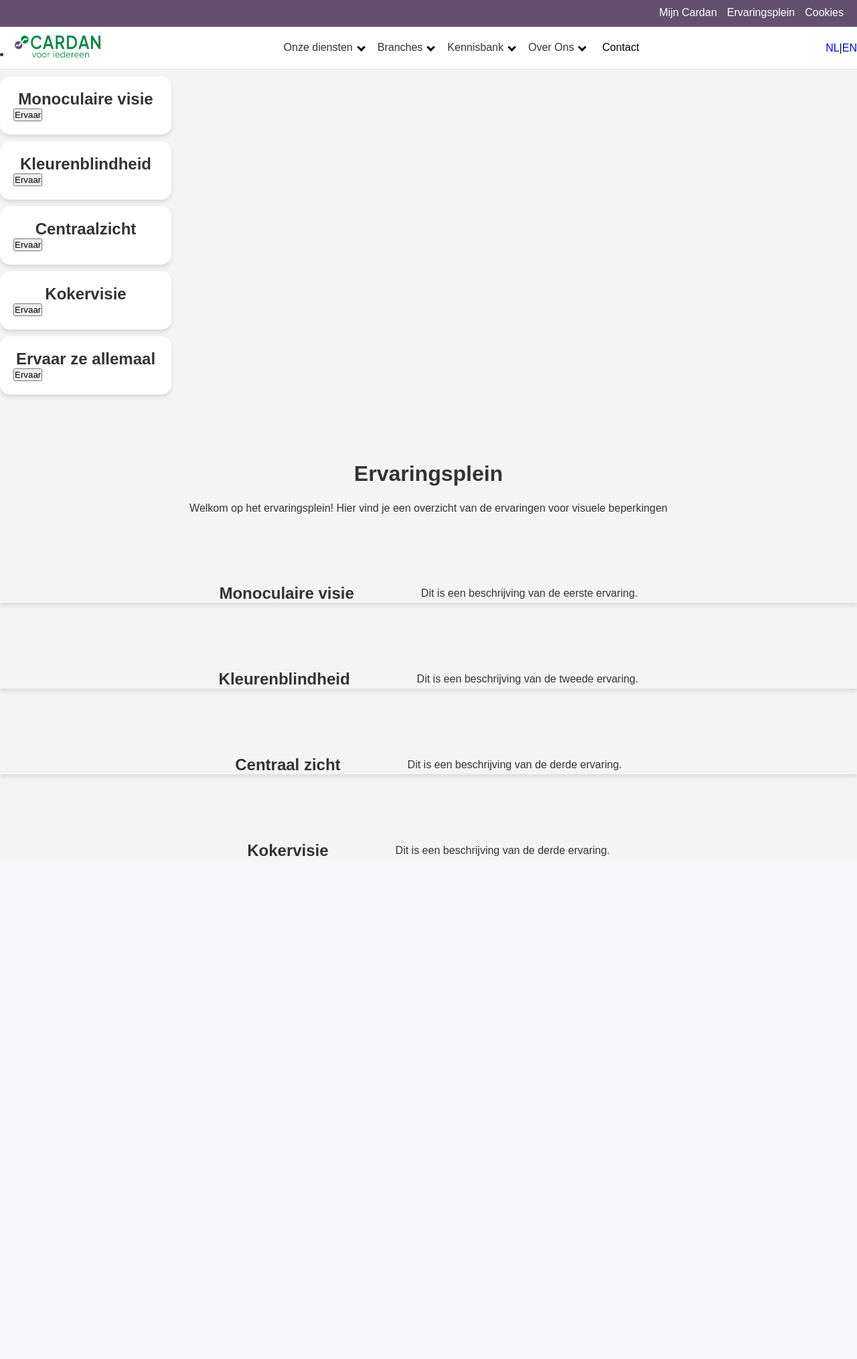
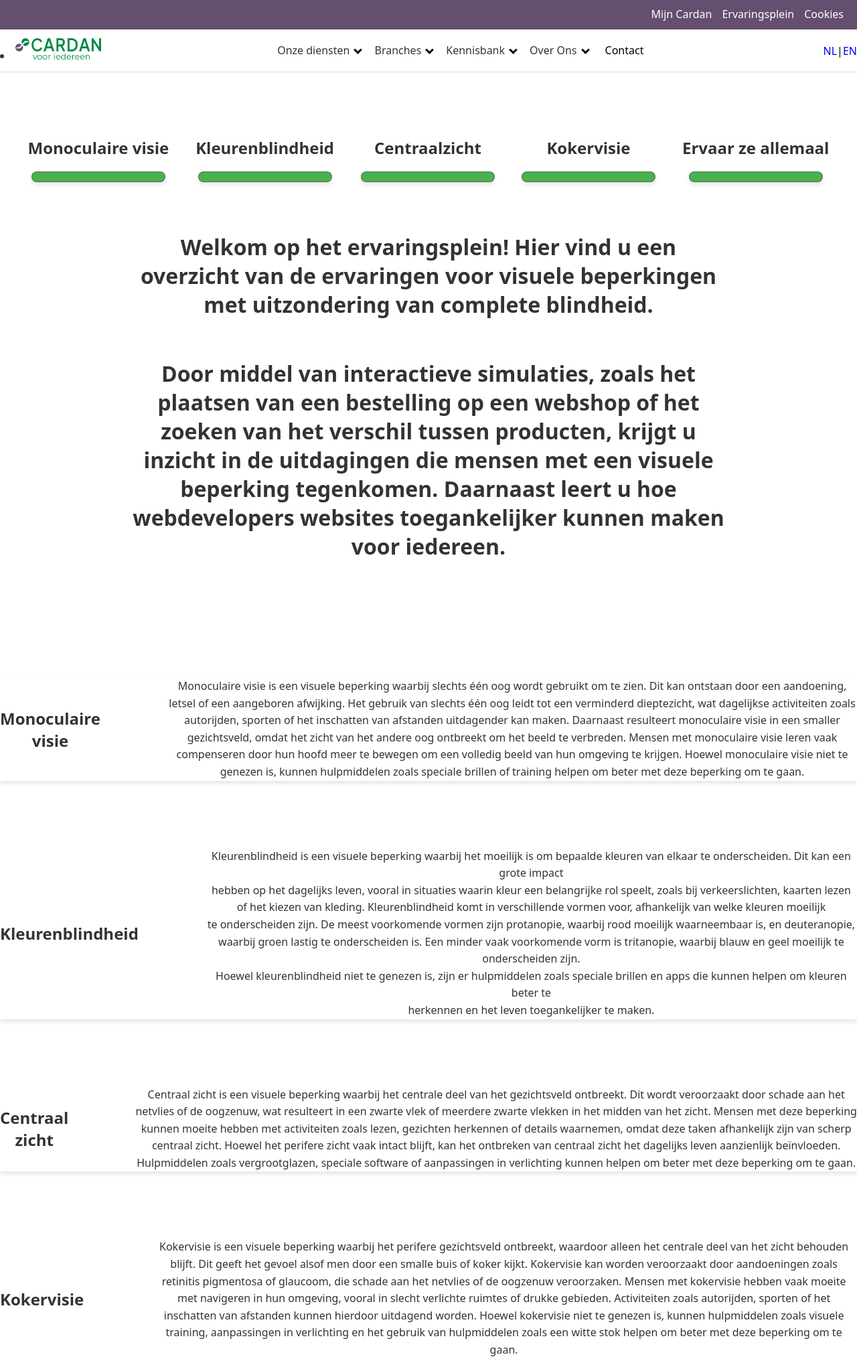
Before and after one commit to Tijmen-Degr/Development-Cardan, a PHP site: page /ervaringsplein.html in a window 1280 px wide. Shown: the whole page at 67% size. Before the commit the page ends 1278 px from the top, so only its background shows below. Run offline with PHP 8.4, Linux system fonts and the light colour scheme.

Commit message:
tekst toegevoegd aan beschrijving beperkingen

```diff
--- a/ervaringsplein.css
+++ b/ervaringsplein.css
@@ -2,20 +2,20 @@
     margin: 0;
     padding: 0;
     box-sizing: border-box;
+    font-family: system-ui, -apple-system, BlinkMacSystemFont, 'Segoe UI', Roboto, Oxygen, Ubuntu, Cantarell, 'Open Sans', 'Helvetica Neue', sans-serif;
 }
 
 body {
     font-family: Arial, sans-serif;
-    background-color: #f4f4f4;
+    background-color: #FFFFFF;
     color: #333;
 }
 
 h1 {
     font-size: 2em;
-    margin-bottom: 20px;
-    margin-top: 100px;
     text-align: center;
 }
+
 h2 {
     font-size: 1.5em;
     margin-bottom: 15px;
@@ -38,6 +38,7 @@ nav {
     padding: 10px 20px;
     justify-content: space-between;
     width: 100%;
+    font-family: system-ui, -apple-system, BlinkMacSystemFont, 'Segoe UI', Roboto, Oxygen, Ubuntu, Cantarell, 'Open Sans', 'Helvetica Neue', sans-serif;
 }
 
 nav ul {
@@ -222,24 +223,40 @@ nav ul li a:hover {
     text-decoration: none;
 }
 
-.ervaringen-container .ervaring {
-    background-color: white;
-    border-radius: 15px;
-    padding: 20px;
-    margin: 10px 0;
-    transition: background-color 0.3s ease;
-    box-shadow: 0 4px 6px rgba(0, 0, 0, 0.1);
-    width: 20%;
+.ervaringen-container {
+    display: flex;
+    justify-content: center;
+    flex-direction: row;
+    gap: 40px;
+    margin-top: 6em;
+    align-items: center;
 }
 
-.ervaringen-container .ervaring:hover {
-    background-color: #4CAF50; /* Groen */
-    color: white; /* Optioneel: tekstkleur veranderen */
+.ervaring {
+    text-align: center;
 }
 
-.ervaringen-container .ervaring h2,
-.ervaringen-container .ervaring p {
-    margin: 0;
+.ervaring h2 {
+    margin-bottom: 10px;
+    font-size: 1.5em;
+}
+
+.ervaring button {
+    border: 1px solid #33333371;
+    border-radius: 15px;
+    padding: 7px 15px;
+    font-size: 1em;
+    cursor: pointer;
+    transition: background-color 0.3s ease, color 0.3s ease;
+    box-shadow: 0 4px 6px rgba(0, 0, 0, 0.1);
+    width: 200px; /* Breedte van de knop */
+    background-color: #4CAF50; /* Groen */
+    color: white;
+}
+
+.ervaring button:hover {
+    color: #333;
+    background-color: white;
 }
 
 .beperkingen-beschrijving .beperking {
@@ -254,11 +271,23 @@ nav ul li a:hover {
 }
 
 .beperkingen-beschrijving .beperking:hover {
-    background-color: #4CAF50; /* Groen */
-    color: white; /* Optioneel: tekstkleur veranderen */
+    background-color: #4CAF50;
+    color: white;
 }
 
 .beperkingen-beschrijving .beperking h2,
 .beperkingen-beschrijving .beperking p {
     margin: 0;
 }
+
+.welkom {
+    display: flex;
+    flex-direction: column;
+    justify-content: center;
+    align-items: center;
+    text-align: center;
+    height: 80vh;
+    margin: 0 auto;
+    width: 70%;
+    row-gap: 60px;
+}
--- a/ervaringsplein.html
+++ b/ervaringsplein.html
@@ -72,44 +72,80 @@
         <div class="ervaringen-container">
             <div class="ervaring">
                 <h2>Monoculaire visie</h2>
-                <button>Ervaar</button>
+                <button></button>
             </div>
             <div class="ervaring">
                 <h2>Kleurenblindheid</h2>
-                <button>Ervaar</button>
+                <button></button>
             </div>
             <div class="ervaring">
                 <h2>Centraalzicht</h2>
-                <button>Ervaar</button>
+                <button></button>
             </div>
             <div class="ervaring">
                 <h2>Kokervisie</h2>
-                <button>Ervaar</button>
+                <button></button>
             </div>
             <div class="ervaring">
                 <h2>Ervaar ze allemaal</h2>
-                <button>Ervaar</button>
+                <button></button>
             </div>
         </div>
+        <div class="welkom">
+            <h1>Welkom op het ervaringsplein! Hier vind u een overzicht van
+                de ervaringen voor visuele beperkingen met uitzondering van complete blindheid.
+            </h1>
+            <h1>Door middel van interactieve simulaties, zoals het plaatsen van een bestelling
+                op een webshop of het zoeken van het verschil tussen producten, krijgt u inzicht
+                in de uitdagingen die mensen met een visuele beperking tegenkomen. Daarnaast
+                leert u hoe webdevelopers websites toegankelijker kunnen maken voor iedereen.
+            </h1>
+        </div>
 
-        <h1>Ervaringsplein</h1>
-        <p>Welkom op het ervaringsplein! Hier vind je een overzicht van de ervaringen voor visuele beperkingen</p>
         <div class="beperkingen-beschrijving">
             <div class="beperking">
                 <h2>Monoculaire visie</h2>
-                <p>Dit is een beschrijving van de eerste ervaring.</p>
+                <p>
+                    Monoculaire visie is een visuele beperking waarbij slechts één oog wordt gebruikt om te zien. Dit kan ontstaan door
+                    een aandoening, letsel of een aangeboren afwijking. Het gebruik van slechts één oog leidt tot een verminderd
+                    dieptezicht, wat dagelijkse activiteiten zoals autorijden, sporten of het inschatten van afstanden uitdagender kan
+                    maken. Daarnaast resulteert monoculaire visie in een smaller gezichtsveld, omdat het zicht van het andere oog
+                    ontbreekt om het beeld te verbreden. Mensen met monoculaire visie leren vaak compenseren door hun hoofd meer te
+                    bewegen om een volledig beeld van hun omgeving te krijgen. Hoewel monoculaire visie niet te genezen is, kunnen
+                    hulpmiddelen zoals speciale brillen of training helpen om beter met deze beperking om te gaan.
+                </p>
             </div>
             <div class="beperking">
                 <h2>Kleurenblindheid</h2>
-                <p>Dit is een beschrijving van de tweede ervaring. </p>
+                <p>
+                    Kleurenblindheid is een visuele beperking waarbij het moeilijk is om bepaalde kleuren van elkaar te onderscheiden.
+                    Dit kan een grote impact <br> hebben op het dagelijks leven, vooral in situaties waarin kleur een belangrijke rol speelt,
+                    zoals bij verkeerslichten, kaarten lezen <br> of het kiezen van kleding. Kleurenblindheid komt in verschillende vormen
+                    voor, afhankelijk van welke kleuren moeilijk <br> te onderscheiden zijn. De meest voorkomende vormen zijn protanopie,
+                    waarbij rood moeilijk waarneembaar is, en deuteranopie, <br> waarbij groen lastig te onderscheiden is. Een minder vaak
+                    voorkomende vorm is tritanopie, waarbij blauw en geel moeilijk te onderscheiden zijn. <br> Hoewel kleurenblindheid niet
+                    te genezen is, zijn er hulpmiddelen zoals speciale brillen en apps die kunnen helpen om kleuren beter te <br> herkennen
+                    en het leven toegankelijker te maken.
+                </p>
             </div>
             <div class="beperking">
                 <h2>Centraal zicht</h2>
-                <p>Dit is een beschrijving van de derde ervaring. </p>
+                <p>
+                    Centraal zicht is een visuele beperking waarbij het centrale deel van het gezichtsveld ontbreekt. Dit wordt veroorzaakt door schade aan het netvlies of de oogzenuw, wat resulteert in een zwarte vlek of meerdere zwarte vlekken in het midden van het zicht. Mensen met deze beperking kunnen moeite hebben met activiteiten zoals lezen, gezichten herkennen of details waarnemen, omdat deze taken afhankelijk zijn van scherp centraal zicht. Hoewel het perifere zicht vaak intact blijft, kan het ontbreken van centraal zicht het dagelijks leven aanzienlijk beïnvloeden. Hulpmiddelen zoals vergrootglazen, speciale software of aanpassingen in verlichting kunnen helpen om beter met deze beperking om te gaan.
+                </p>
             </div>
             <div class="beperking">
                 <h2>Kokervisie</h2>
-                <p>Dit is een beschrijving van de derde ervaring. </p>
+                <p>
+                    Kokervisie is een visuele beperking waarbij het perifere gezichtsveld ontbreekt, waardoor alleen het centrale deel
+                    van het zicht behouden blijft. Dit geeft het gevoel alsof men door een smalle buis of koker kijkt. Kokervisie kan
+                    worden veroorzaakt door aandoeningen zoals retinitis pigmentosa of glaucoom, die schade aan het netvlies of de
+                    oogzenuw veroorzaken. Mensen met kokervisie hebben vaak moeite met navigeren in hun omgeving, vooral in slecht
+                    verlichte ruimtes of drukke gebieden. Activiteiten zoals autorijden, sporten of het inschatten van afstanden kunnen
+                    hierdoor uitdagend worden. Hoewel kokervisie niet te genezen is, kunnen hulpmiddelen zoals visuele training,
+                    aanpassingen in verlichting en het gebruik van hulpmiddelen zoals een witte stok helpen om beter met deze beperking
+                    om te gaan.
+                </p>
             </div>
         </div>
 
```
